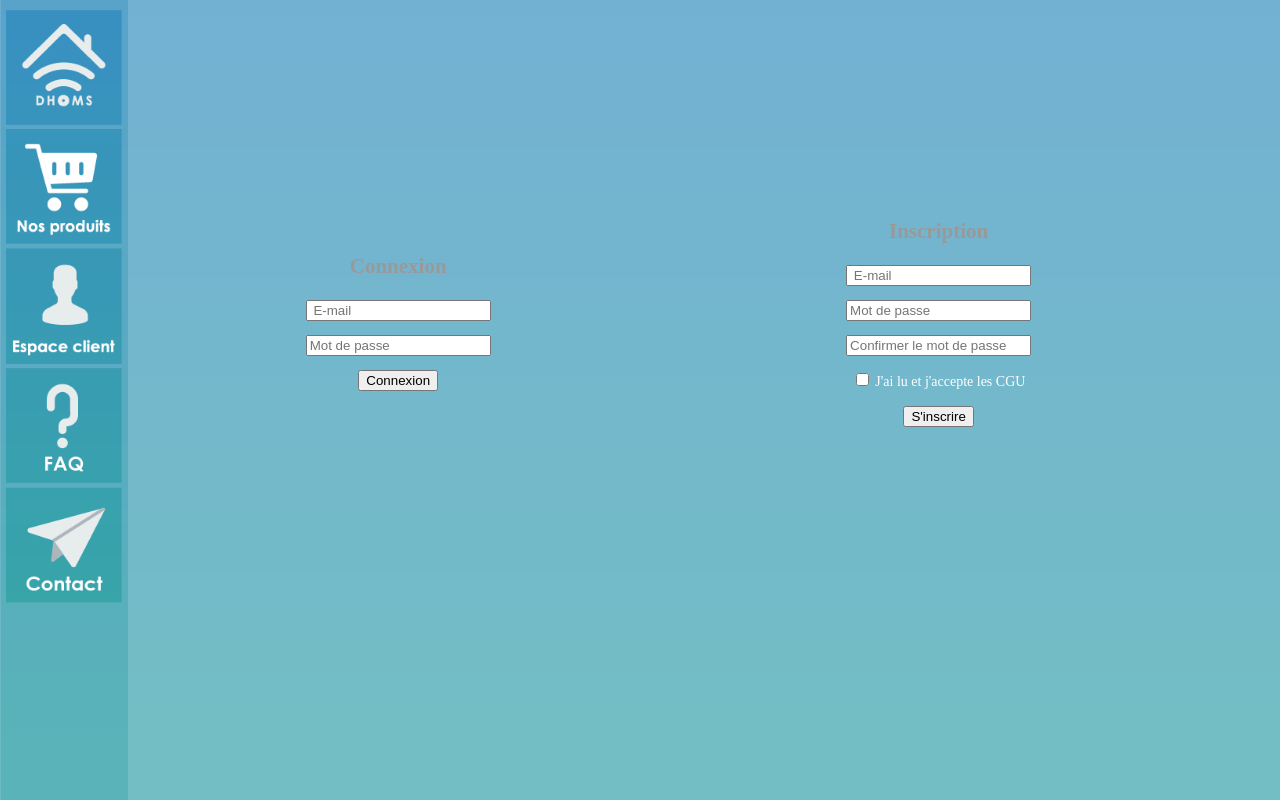
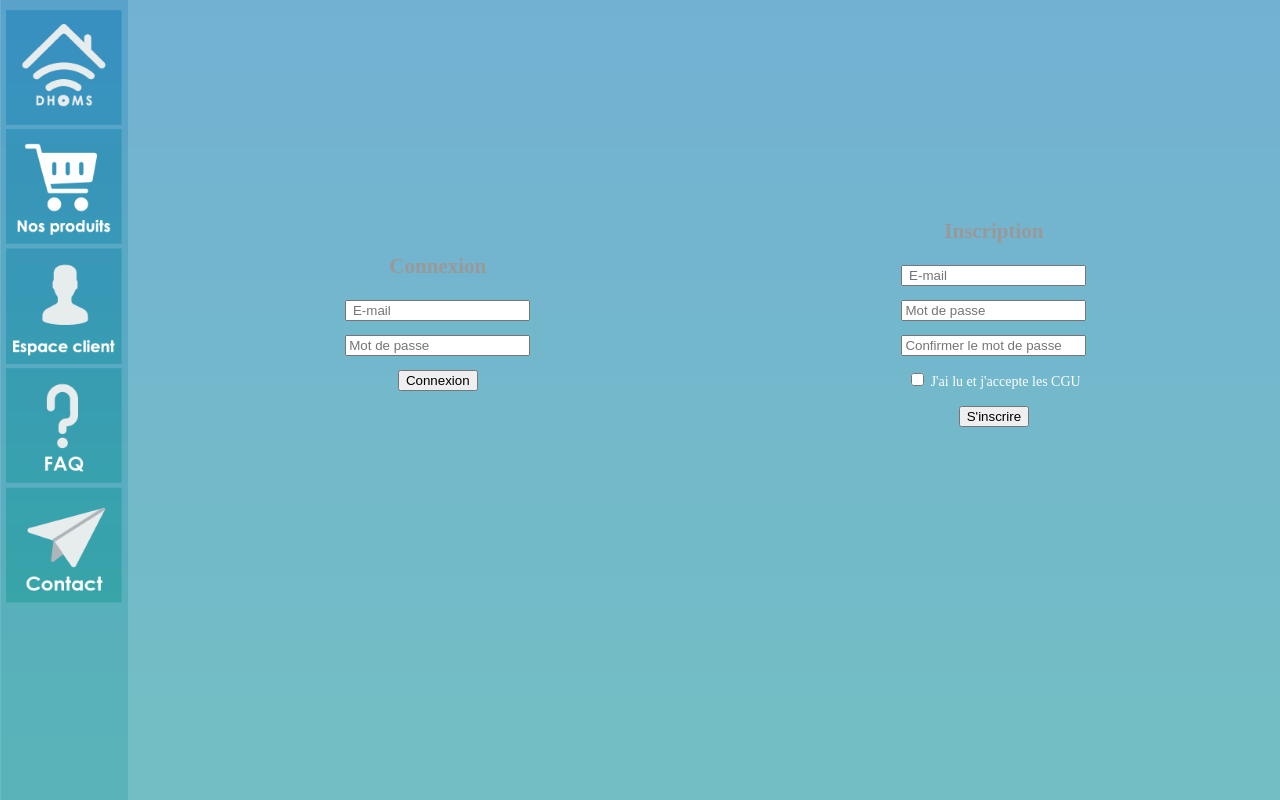
Before and after one commit to paulduval35/APP-7d, a PHP site: page /Vue/accueil.php in a window 1280 px wide. Run offline with PHP 8.4, Linux system fonts and the light colour scheme.

Commit message:
ajustements

```diff
--- a/DHOMS/Vue/accueil.php
+++ b/DHOMS/Vue/accueil.php
@@ -13,7 +13,6 @@
     <?php require "nav.php";?>
 
     <div id="main_accueil">
-        <div class="box_gauche_main_accueil"></div>
         <div class="connexion">
             <h3 id="connexion_inscription"> Connexion </h3>
 
@@ -26,7 +25,7 @@
 
     <div class="inscription">
             <h3 id="connexion_inscription"> Inscription </h3>
-            <form action="inscription.php" method="post">
+            <form action="inscription.php" method="post" id="p_inscription">
 			<p><input id="mailins" type="email" name="email" placeholder=" E-mail" required title="E-mail: user@domain.com"/></p>
 			<p>	<input id="mdpm" type="password" name="mdp" placeholder="Mot de passe" title="Minimum 8 caractères (uniquement des chiffres et des lettres);" required/></p>
 			<p><input id="mdp2" type="password" name="mdp2" placeholder="Confirmer le mot de passe" required></p>
--- a/DHOMS/Vue/style.css
+++ b/DHOMS/Vue/style.css
@@ -90,13 +90,9 @@ p {
     min-width: 220px;
 }
 
-.inscription {
-    margin-right: 5%;
-}
 
-.box_gauche_main_accueil {
-    min-width: 120px;
-    background-color: yellow;
+.connexion {
+    margin-left: 12%;
 }
 
 #main_accueil {
```
